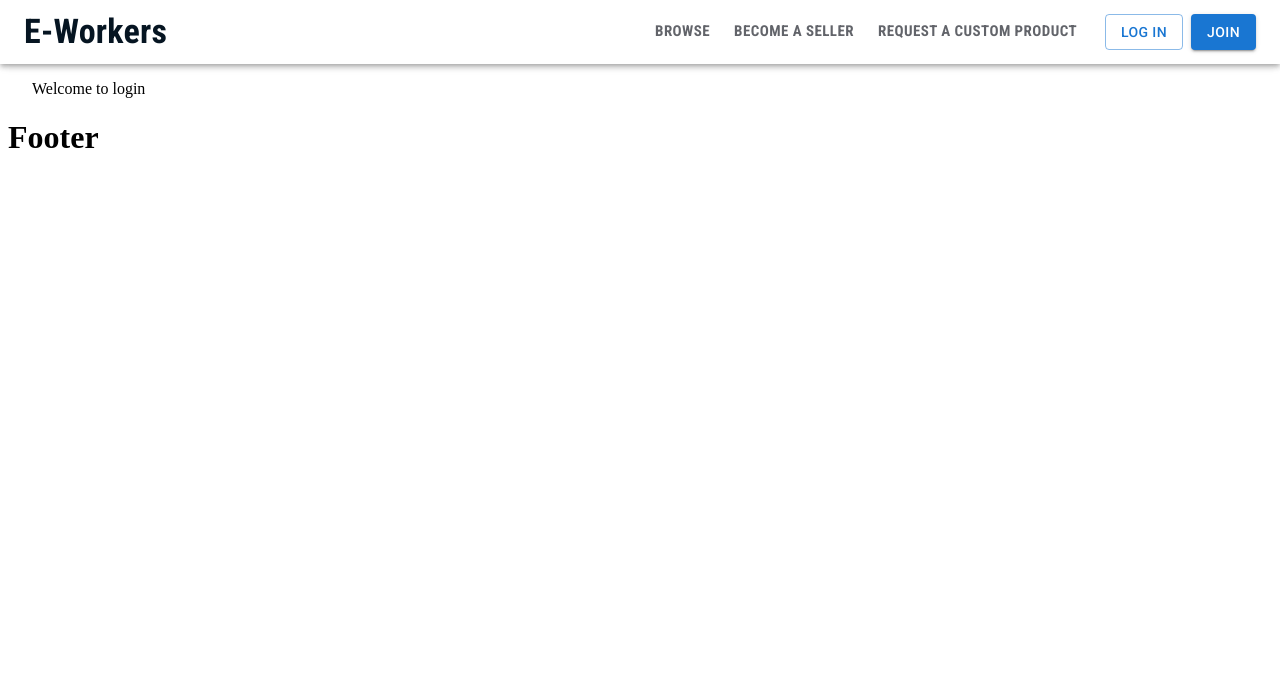
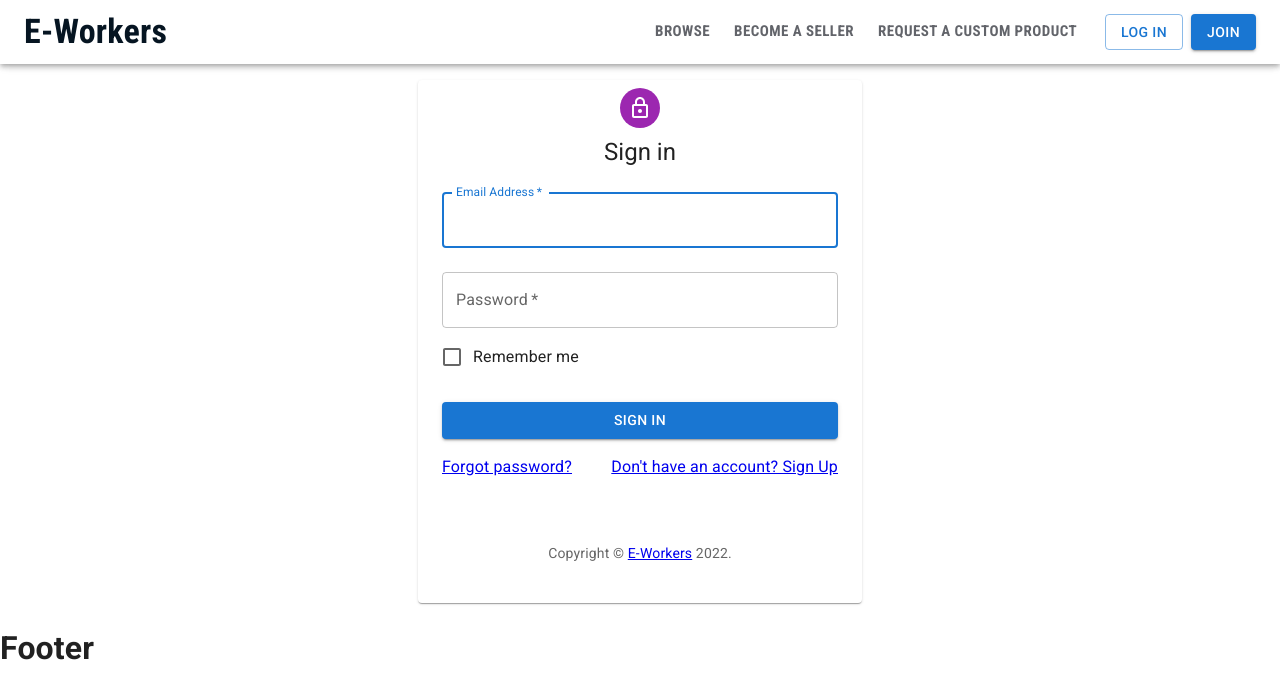
Before and after one commit to bilal42011/Ecommerce-Platform-For-Customized-Products, a React (Create React App) app: page /login in a window 1280 px wide. Shown: the top 698 px of the page. Built offline with nearby package versions, Linux system fonts and the light colour scheme.

Commit message:
Login page from mui examples

```diff
--- /dev/null
+++ b/src/Pages/LogIn.js
@@ -0,0 +1,117 @@
+import * as React from "react";
+import Avatar from "@mui/material/Avatar";
+import Button from "@mui/material/Button";
+import CssBaseline from "@mui/material/CssBaseline";
+import TextField from "@mui/material/TextField";
+import FormControlLabel from "@mui/material/FormControlLabel";
+import Checkbox from "@mui/material/Checkbox";
+import { Link } from "react-router-dom";
+import Grid from "@mui/material/Grid";
+import Box from "@mui/material/Box";
+import LockOutlinedIcon from "@mui/icons-material/LockOutlined";
+import Typography from "@mui/material/Typography";
+import Container from "@mui/material/Container";
+import { createTheme, ThemeProvider } from "@mui/material/styles";
+import { Paper } from "@mui/material";
+
+function Copyright(props) {
+  return (
+    <Typography
+      variant="body2"
+      color="text.secondary"
+      align="center"
+      {...props}
+    >
+      {"Copyright © "}
+      <Link color="inherit" to="#">
+        E-Workers
+      </Link>{" "}
+      {new Date().getFullYear()}
+      {"."}
+    </Typography>
+  );
+}
+
+const theme = createTheme();
+
+export default function LogIn() {
+  const handleSubmit = (event) => {
+    event.preventDefault();
+    const data = new FormData(event.currentTarget);
+    console.log({
+      email: data.get("email"),
+      password: data.get("password"),
+    });
+  };
+
+  return (
+    <ThemeProvider theme={theme}>
+      <Container component={Paper} maxWidth="xs" sx={{ pb: 1 }}>
+        <CssBaseline />
+        <Box
+          sx={{
+            marginTop: 8,
+            display: "flex",
+            flexDirection: "column",
+            alignItems: "center",
+          }}
+        >
+          <Avatar sx={{ m: 1, bgcolor: "secondary.main" }}>
+            <LockOutlinedIcon />
+          </Avatar>
+          <Typography component="h1" variant="h5">
+            Sign in
+          </Typography>
+          <Box component="form" onSubmit={handleSubmit} sx={{ mt: 1 }}>
+            <TextField
+              margin="normal"
+              required
+              fullWidth
+              id="email"
+              label="Email Address"
+              inputProps={{ type: "email" }}
+              name="email"
+              autoComplete="email"
+              autoFocus
+            />
+            <TextField
+              margin="normal"
+              required
+              fullWidth
+              name="password"
+              label="Password"
+              type="password"
+              id="password"
+              autoComplete="current-password"
+            />
+            <FormControlLabel
+              control={<Checkbox value="remember" color="primary" />}
+              label="Remember me"
+            />
+            <Button
+              type="submit"
+              fullWidth
+              variant="contained"
+              sx={{ mt: 3, mb: 2 }}
+            >
+              Sign In
+            </Button>
+            <Grid container>
+              <Grid item xs>
+                <Link to="#" variant="body2">
+                  Forgot password?
+                </Link>
+              </Grid>
+              <Grid item>
+                <Link to="#" variant="body2">
+                  {"Don't have an account? Sign Up"}
+                </Link>
+              </Grid>
+            </Grid>
+          </Box>
+        </Box>
+        <Copyright sx={{ mt: 8, mb: 4 }} />
+      </Container>
+    </ThemeProvider>
+  );
+}
--- a/src/index.js
+++ b/src/index.js
@@ -5,6 +5,7 @@ import { BrowserRouter as Router, Routes, Route } from "react-router-dom";
 import Homepage from "./Pages/Homepage/Homepage";
 import SearchResultsPage from "./Pages/SearchResultsPage/SearchResultsPage";
 import ProductPage from "./Pages/ProductPage";
+import LogIn from "./Pages/LogIn";
 
 const root = ReactDOM.createRoot(document.getElementById("root"));
 
@@ -19,7 +20,7 @@ root.render(
           path="requestcustomproduct"
           element={<div>Request Custom Product</div>}
         />
-        <Route path="login" element={<div>Welcome to login</div>} />
+        <Route path="login" element={<LogIn />} />
         <Route path="signup" element={<div>Welcome to Sign Up</div>} />
         <Route path="search" element={<SearchResultsPage />} />
         <Route path="products/*" element={<ProductPage />} />
```
